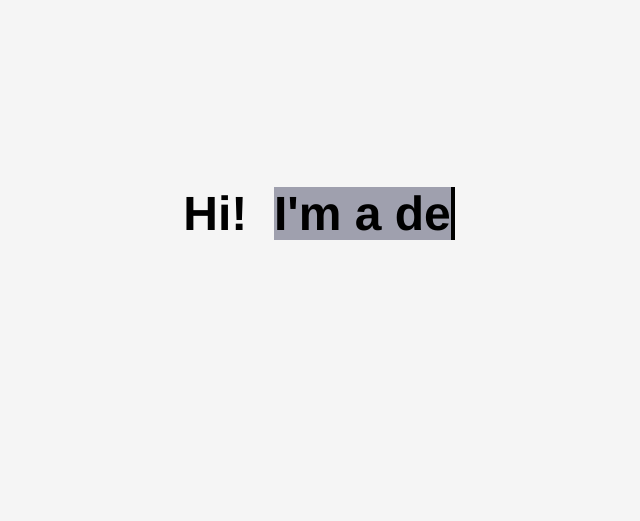
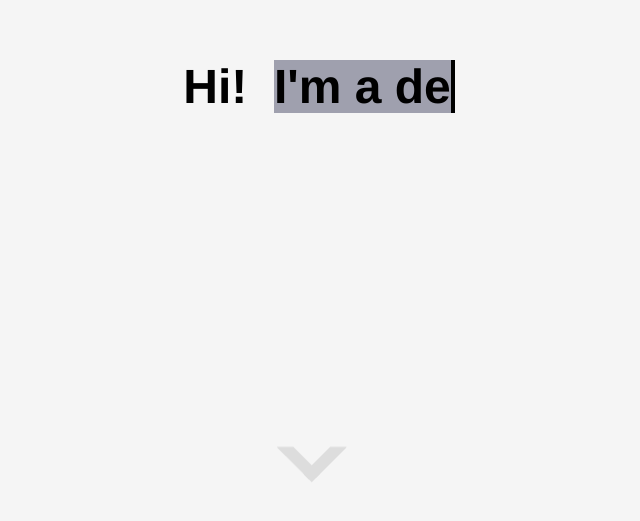
Before and after one commit to anyuan-chen/anyuan-chen.github.io, a React (Create React App) app: page / in a window 1280 px wide. Shown: the part 195-716 px from the top of the page, without its empty margins (321-961 px from the left). Built offline with nearby package versions, Linux system fonts and the light colour scheme.

Commit message:
sliding arrow animation :D

```diff
--- /dev/null
+++ b/src/Components/DownArrow.js
@@ -0,0 +1,21 @@
+import React from "react";
+import styles from "./DownArrow.module.css";
+
+export default function DownArrow() {
+  return (
+    <div className={styles.arrowAnim}>
+      <div className={styles.arrowSliding}>
+        <div className={styles.arrow}></div>
+      </div>
+      <div className={styles.arrowSliding}>
+        <div className={styles.arrow}></div>
+      </div>
+      <div className={styles.arrowSliding}>
+        <div className={styles.arrow}></div>
+      </div>
+      <div className={styles.arrowSliding}>
+        <div className={styles.arrow}></div>
+      </div>
+    </div>
+  );
+}
--- /dev/null
+++ b/src/Components/DownArrow.module.css
@@ -0,0 +1,70 @@
+.arrowAnim {
+  width: 5vw;
+  height: 5vh;
+  display: flex;
+  flex-direction:column;
+}
+
+.arrow {
+  width: 2vw;
+  height: 2vw;
+  border: 1vw solid;
+  border-color: black transparent transparent black;
+  transform: rotate(-135deg);
+}
+
+.arrowSliding {
+  position: absolute;
+  -webkit-animation: slide 4s linear infinite;
+  animation: slide 4s linear infinite;
+}
+
+.delay1 {
+  -webkit-animation-delay: 1s;
+  animation-delay: 1s;
+}
+.delay2 {
+  -webkit-animation-delay: 2s;
+  animation-delay: 2s;
+}
+.delay3 {
+  -webkit-animation-delay: 3s;
+  animation-delay: 3s;
+}
+
+@-webkit-keyframes slide {
+  0% {
+    opacity: 0;
+    transform: translateY(-5vw);
+  }
+  20% {
+    opacity: 1;
+    transform: translateY(-3vw);
+  }
+  80% {
+    opacity: 1;
+    transform: translateY(3vw);
+  }
+  100% {
+    opacity: 0;
+    transform: translateY(5vw);
+  }
+}
+@keyframes slide {
+  0% {
+    opacity: 0;
+    transform: translateY(-5vw);
+  }
+  20% {
+    opacity: 1;
+    transform: translateY(-3vw);
+  }
+  80% {
+    opacity: 1;
+    transform: translateY(3vw);
+  }
+  100% {
+    opacity: 0;
+    transform: translateY(5vw);
+  }
+}
--- a/src/Introduction.js
+++ b/src/Introduction.js
@@ -2,6 +2,7 @@ import AutoTyper from './Components/AutoTyper'
 import styles from './Introduction.module.css'
 import React, { Component } from 'react'
 import Heading from './Components/Heading'
+import DownArrow from './Components/DownArrow';
 
 export default class Introduction extends Component {
     state = {width: 800 , height: 800};
@@ -31,6 +32,7 @@ export default class Introduction extends Component {
                         heading={'Hi!'}
                         dataText={["I'm Andrew Chen", "I'm a developer","I'm a student","I'm a lifelong learner"]}
                     />
+                    <DownArrow></DownArrow>
                 </div>
             )
         }
--- a/src/Introduction.module.css
+++ b/src/Introduction.module.css
@@ -5,5 +5,6 @@
   background-color: whitesmoke;
   display: flex;
   align-items: center;
-  justify-content: center;
+  justify-content: space-evenly;
+  flex-direction: column;
 }
```
